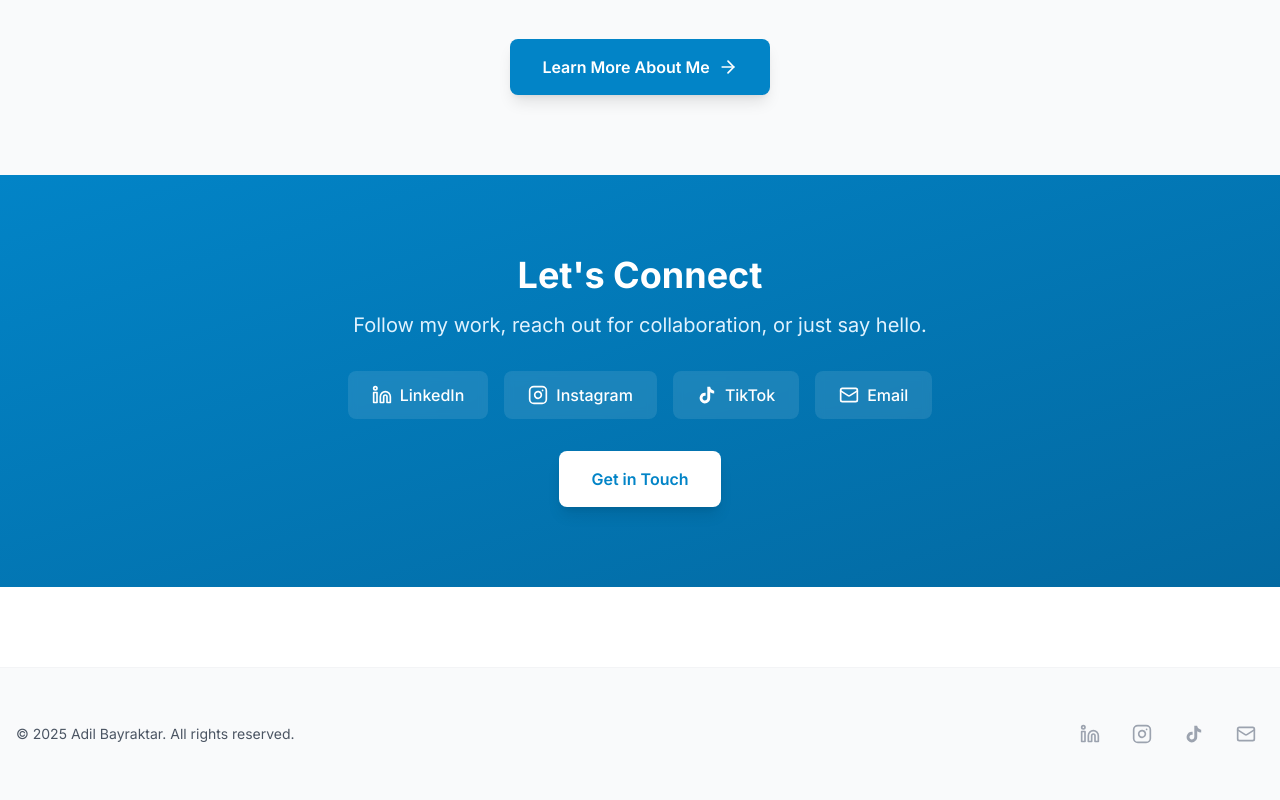
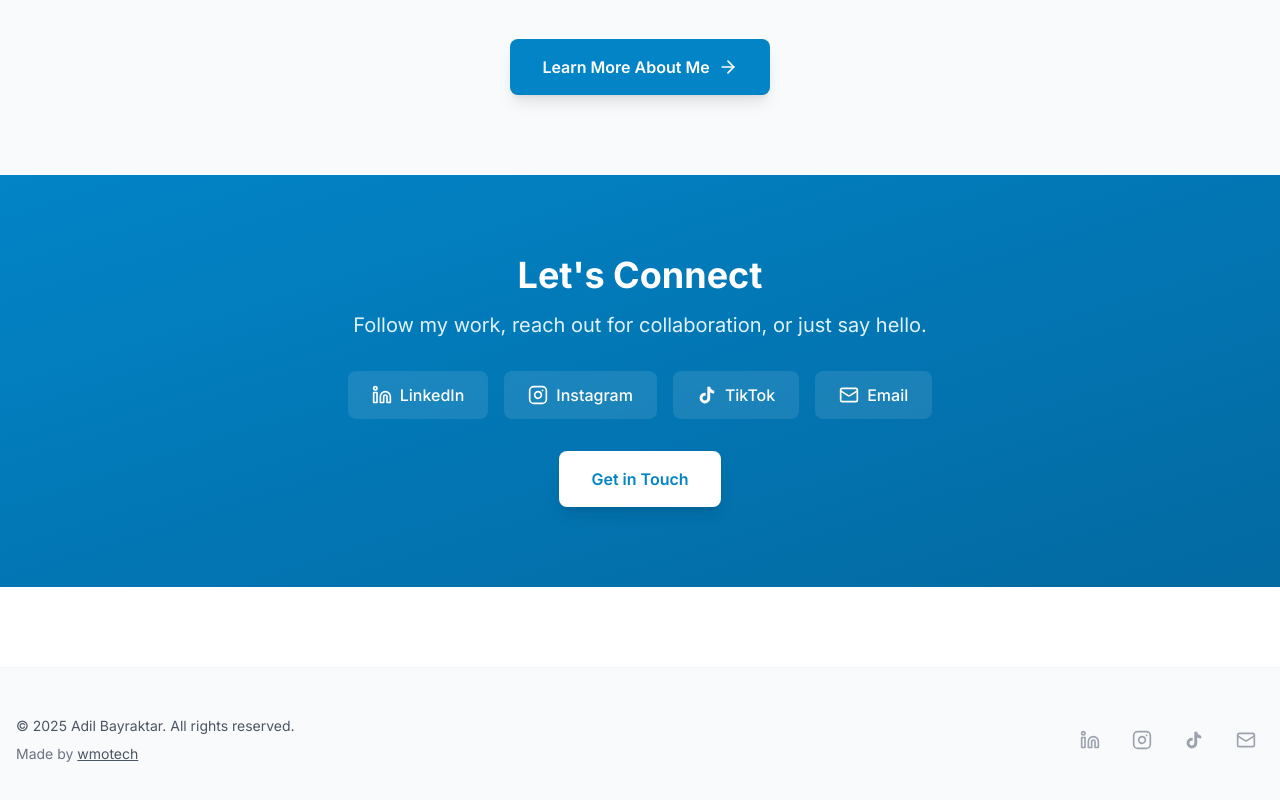
Before and after one commit to turanyunus/adilbayraktar, a Next.js app: page / in a window 1280 px wide. Shown: the part 2056-2856 px from the top of the page. Built offline with nearby package versions, Linux system fonts and the light colour scheme.

Commit message:
Add 'Made by wmotech' link to footer

```diff
--- a/components/Footer.tsx
+++ b/components/Footer.tsx
@@ -8,6 +8,17 @@ export function Footer() {
           <div className="text-center md:text-left">
             <p className="text-sm text-gray-600">
               © {new Date().getFullYear()} Adil Bayraktar. All rights reserved.
+            </p>
+            <p className="text-sm text-gray-500 mt-2">
+              Made by{' '}
+              <a
+                href="https://wmotech.net/"
+                target="_blank"
+                rel="noopener noreferrer"
+                className="text-gray-600 hover:text-primary-600 transition-colors underline"
+              >
+                wmotech
+              </a>
             </p>
           </div>
 
```
